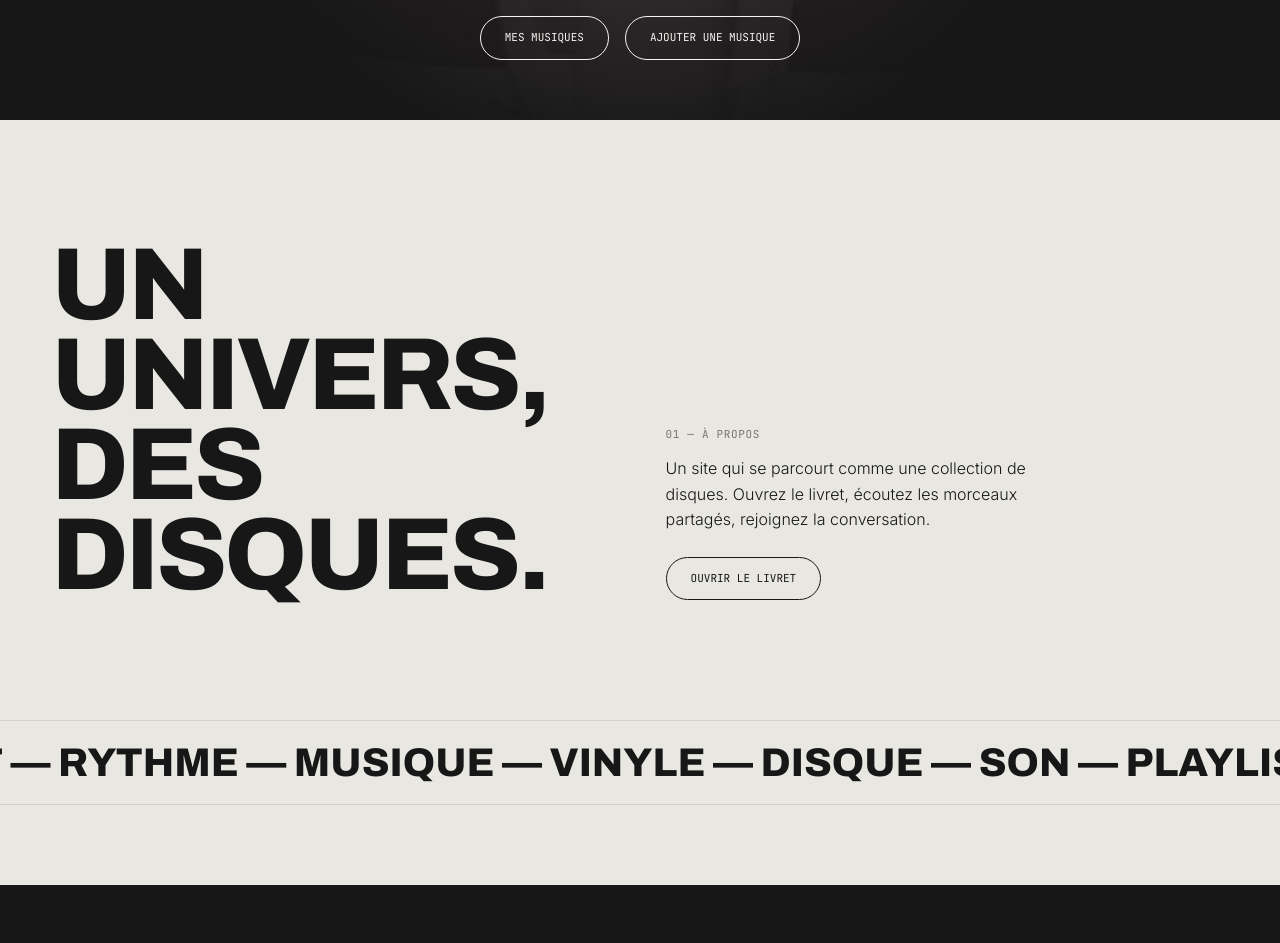
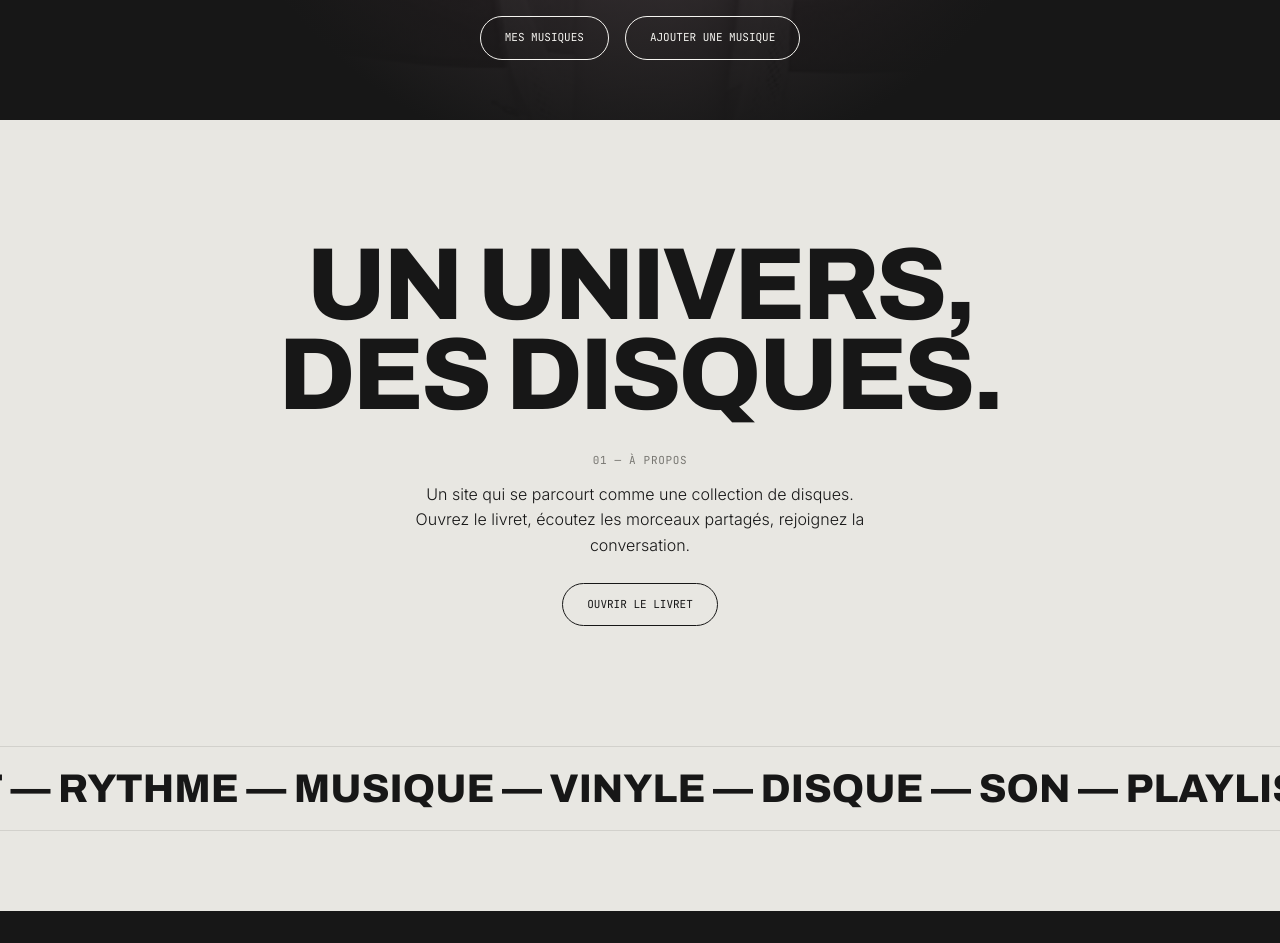
Before and after one commit to mfrgt4/vinyl-folio, a React (Vite) app: page / in a window 1280 px wide. Shown: the part 680-1623 px from the top of the page. Built offline with nearby package versions, Linux system fonts and the light colour scheme.

Commit message:
Update Home.tsx

```diff
--- a/src/pages/Home.tsx
+++ b/src/pages/Home.tsx
@@ -78,12 +78,23 @@ export default function Home() {
           </div>
         </div>
       </section>
-      <section className="split" style={{ padding: "120px 0" }}>
+
+      {/* SECTION CENTRÉE AU MILIEU */}
+      <section
+        style={{
+          padding: "120px 4vw",
+          display: "flex",
+          flexDirection: "column",
+          alignItems: "center",
+          textAlign: "center",
+        }}
+      >
         <motion.h2
-          initial={{ opacity: 0, x: -60 }}
-          whileInView={{ opacity: 1, x: 0 }}
+          initial={{ opacity: 0, y: 40 }}
+          whileInView={{ opacity: 1, y: 0 }}
           viewport={{ once: true }}
           transition={{ duration: 0.9 }}
+          style={{ textAlign: "center" }}
         >
           Un univers,
           <br />
@@ -94,10 +105,16 @@ export default function Home() {
           whileInView={{ opacity: 1, y: 0 }}
           viewport={{ once: true }}
           transition={{ duration: 0.9, delay: 0.15 }}
-          style={{ alignSelf: "end" }}
+          style={{
+            display: "flex",
+            flexDirection: "column",
+            alignItems: "center",
+            textAlign: "center",
+            marginTop: 32,
+          }}
         >
           <p className="mono">01 — À propos</p>
-          <p style={{ maxWidth: 420, margin: "12px 0 24px" }}>
+          <p style={{ maxWidth: 460, margin: "12px auto 24px", textAlign: "center" }}>
             Un site qui se parcourt comme une collection de disques. Ouvrez le
             livret, écoutez les morceaux partagés, rejoignez la conversation.
           </p>
```
